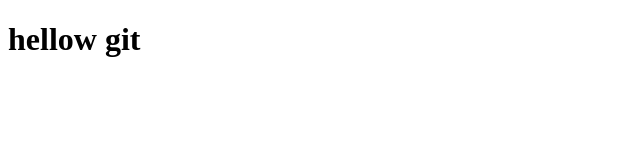
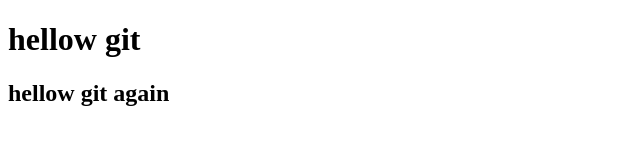
Before and after one commit to MIKI-7/MIKI, a plain HTML site: page index.html in a window 1280 px wide. Shown: the whole page, without its empty margins (0-640 px from the left). Drawn offline with Linux system fonts and the light colour scheme.

Commit message:
Update index.html
added

```diff
--- a/index.html
+++ b/index.html
@@ -8,5 +8,6 @@
 </head>
 <body>
     <h1>hellow git</h1>
+    <h2>hellow git again</h2>
 </body>
 </html>
```
